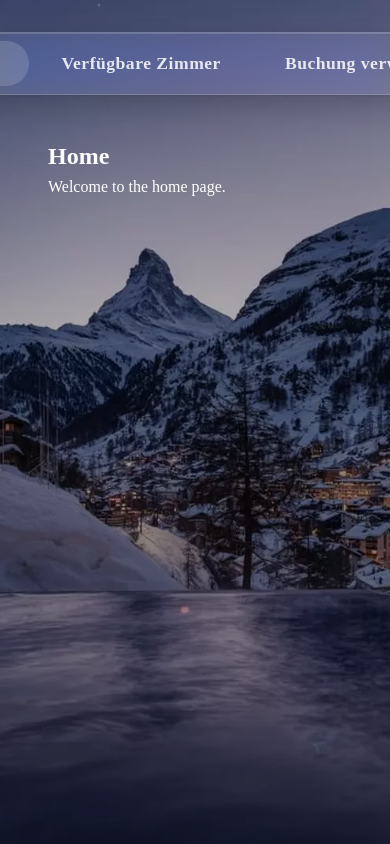
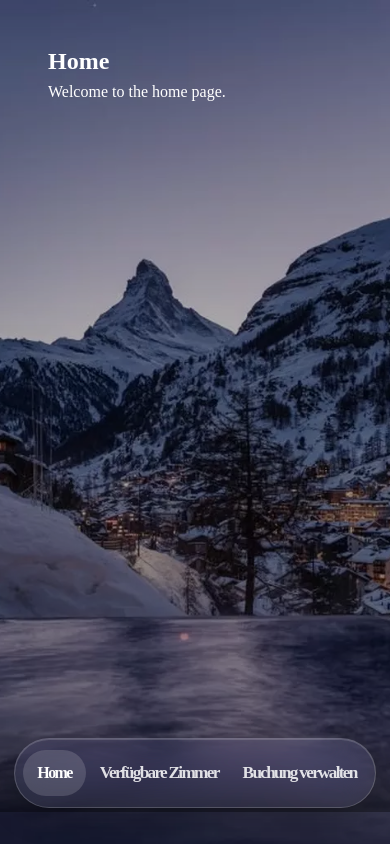
Before and after one commit to michaeleaton212/PostGresAPI_Project, an Angular app in the folder Frontend/frontend/my-app/: page /home in a window 390 px wide. Built offline with nearby package versions, Linux system fonts and the light colour scheme.

Commit message:
basic responsiv design, Home responsiv design and language button

```diff
--- a/Frontend/frontend/my-app/src/app/app.scss
+++ b/Frontend/frontend/my-app/src/app/app.scss
@@ -133,3 +133,83 @@
   z-index: 1;
   color: #fff;
 }
+
+/* Mobile: fixed bottom, horizontal, glass */
+/* Mobile: fixed bottom, horizontal, glass — kompakter */
+
+
+
+@media (max-width: 768px) {
+  .navbar-container {
+    position: fixed;
+    bottom: 0;
+    left: 0;
+    right: 0;
+    z-index: 1000;
+    /* engeres Außenpadding */
+    display: flex;
+    justify-content: center;
+    padding: 4px;
+    /* Glas-Hintergrundleiste (unter der Pill) */
+    background: linear-gradient(to top, rgba(0,0,0,0.35), rgba(0,0,0,0.0));
+    pointer-events: none; /* Klicks nur auf die Pill zulassen */
+  }
+
+  .navbar-pill {
+    pointer-events: auto;
+    display: flex;
+    flex-direction: row; /* horizontal */
+    align-items: center;
+    /* weniger Abstand zwischen Links */
+    gap: 4px;
+    height: 56px;
+    padding: 6px 8px;
+    max-width: 100%;
+    border-radius: 999px;
+    /* Liquid glass */
+    background: rgba(255, 255, 255, 0.08);
+    backdrop-filter: blur(16px) saturate(180%);
+    -webkit-backdrop-filter: blur(16px) saturate(180%);
+    border: 1px solid rgba(255, 255, 255, 0.18);
+    box-shadow: 0 8px 32px rgba(0, 0, 0, 0.2), inset 0 1px 0 rgba(255, 255, 255, 0.15), 0 1px 2px rgba(0, 0, 0, 0.1);
+    /* Falls zu viele Links: horizontal scrollen statt umbrechen */
+    overflow-x: auto;
+    overflow-y: hidden;
+    -webkit-overflow-scrolling: touch;
+    scrollbar-width: none;
+  }
+
+  .navbar-pill::-webkit-scrollbar {
+    display: none;
+  }
+
+  .nav-link {
+    white-space: nowrap;
+    /* schmalere Klickfläche */
+    padding: 8px 10px;
+    /* kleinere Schrift + minimal engeres Kerning */
+    font-size: 0.85rem;
+    letter-spacing: -0.1em;
+    border-radius: 999px;
+    font-size: 1.08rem; /* Größere Schrift */
+    text-align: center;
+    flex: 0 0 auto; /* verhindert Dehnen beim Scrollen */
+  }
+
+  /* weniger Platz nach unten für die fixierte Navbar */
+  .app-wrapper {
+    padding-bottom: 72px; /* ~ reduzierte Pill-Höhe + Außenabstand */
+  }
+
+
+
+  .nav-link.active {
+  padding: 14px 14px; /* größerer Innenabstand */
+  font-size: 1rem; /* größere Schrift */
+  border-radius: 999px; /* bleibt rund */
+}
+
+
+
+
+}
```
Also changed, not shown: Frontend/frontend/my-app/src/app/app.html (+6 -4 lines).
